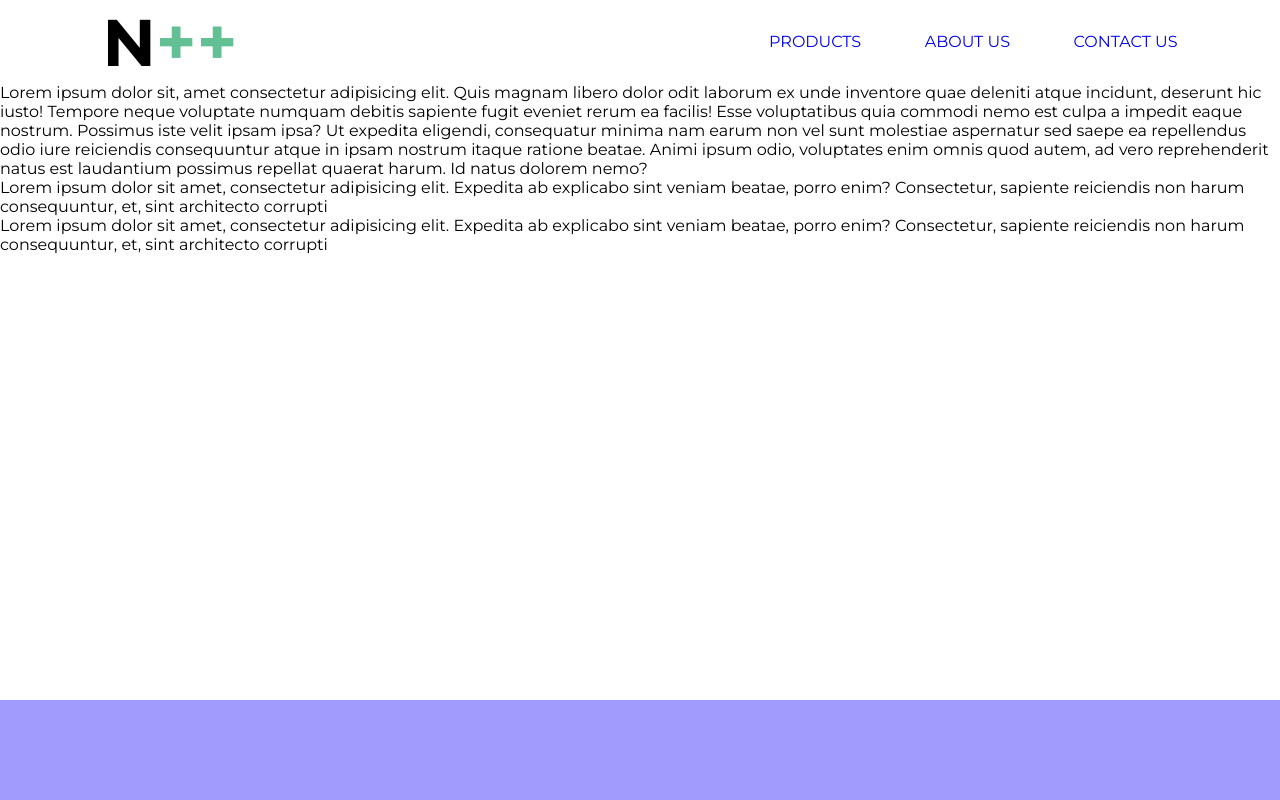
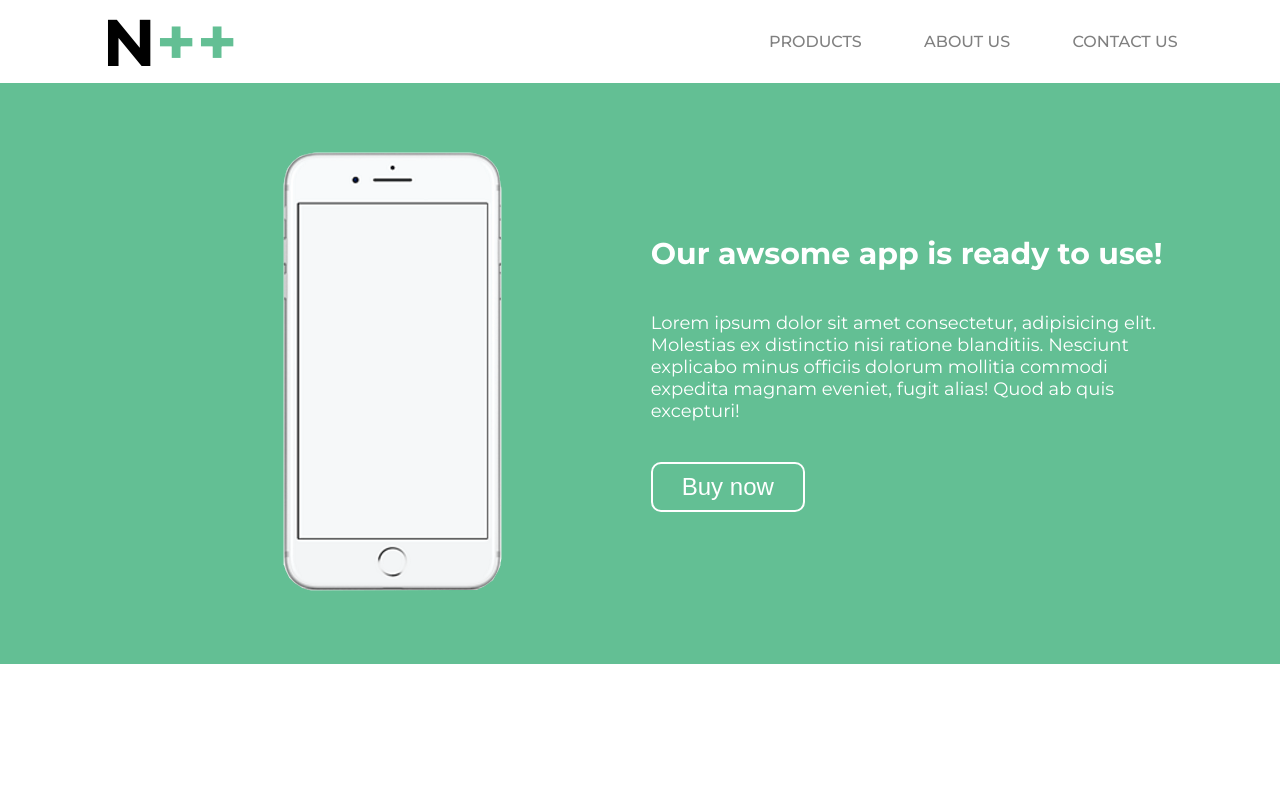
Before and after one commit to VeryLazyFox/homeworks, a PHP site: page / in a window 1280 px wide. Run offline with PHP 8.4, Linux system fonts and the light colour scheme.

Commit message:
add section with iphone

```diff
--- a/WD_PS1 HTML, CSS/Landing/index.html
+++ b/WD_PS1 HTML, CSS/Landing/index.html
@@ -17,16 +17,17 @@
           <a href="#">contact us</a>
       </nav>
     </header>
-	<div class="container">
-		<div class="container__item container__item-green">
-			Lorem ipsum dolor sit, amet consectetur adipisicing elit. Quis magnam libero dolor odit laborum ex unde inventore quae deleniti atque incidunt, deserunt hic iusto! Tempore neque voluptate numquam debitis sapiente fugit eveniet rerum ea facilis! Esse voluptatibus quia commodi nemo est culpa a impedit eaque nostrum. Possimus iste velit ipsam ipsa? Ut expedita eligendi, consequatur minima nam earum non vel sunt molestiae aspernatur sed saepe ea repellendus odio iure reiciendis consequuntur atque in ipsam nostrum itaque ratione beatae. Animi ipsum odio, voluptates enim omnis quod autem, ad vero reprehenderit natus est laudantium possimus repellat quaerat harum. Id natus dolorem nemo?
+    <section class="iphone">
+      <div class="phone">
+        <div class="phone__image">
+          <img src="img/iPhone.png" alt="iPhone">
         </div>
-		<div class="container__item container__item-blue">
-			Lorem ipsum dolor sit amet, consectetur adipisicing elit. Expedita ab explicabo sint veniam beatae, porro enim? Consectetur, sapiente reiciendis non harum consequuntur, et, sint architecto corrupti
+        <div class="phone__text">
+          <h2 class="headline">Our awsome app is ready to use!</h2>
+          <p class="text">Lorem ipsum dolor sit amet consectetur, adipisicing elit. Molestias ex distinctio nisi ratione blanditiis. Nesciunt explicabo minus officiis dolorum mollitia commodi expedita magnam eveniet, fugit alias! Quod ab quis excepturi! </p>
+          <button>Buy now</button>
         </div>
-  <div class="container__item container__item-mint">
-    Lorem ipsum dolor sit amet, consectetur adipisicing elit. Expedita ab explicabo sint veniam beatae, porro enim? Consectetur, sapiente reiciendis non harum consequuntur, et, sint architecto corrupti
       </div>
-	<footer></footer>
+    </section>
   </body>
 </html>
--- a/WD_PS1 HTML, CSS/Landing/style.css
+++ b/WD_PS1 HTML, CSS/Landing/style.css
@@ -1,4 +1,4 @@
-@import url("https://fonts.googleapis.com/css?family=Montserrat:400,700");
+@import url("https://fonts.googleapis.com/css?family=Montserrat:400,500,700");
 body {
   margin: 0;
   min-height: 100vh;
@@ -37,14 +37,46 @@ body {
 }
 .header .navigation a {
   text-decoration: none;
+  color: grey;
+  font-weight: 500;
 }
 
-footer {
-  background-color: #a29bfe;
-  height: 100px;
-  position: absolute;
-  width: 100%;
-  bottom: 0;
+.iphone {
+  background-color: #63bf94;
+}
+.iphone .phone {
+  padding: 65px 0px;
+  display: flex;
+  align-items: center;
+  width: 84%;
+  margin: 0 auto;
+  justify-content: space-between;
+}
+.iphone .phone__text {
+  width: 49%;
+  color: white;
+  font-size: 18px;
+}
+.iphone .phone__text .text {
+  margin: 40px 0px;
+}
+.iphone .phone__text button {
+  background-color: transparent;
+  padding: 9px 29px;
+  color: white;
+  font-size: 24px;
+  cursor: pointer;
+  border: solid 2px white;
+  border-radius: 10px;
+}
+.iphone .phone__image {
+  margin-left: 175px;
+}
+
+h2 {
+  font-size: 30px;
+  color: white;
+  font-weight: 600;
 }
 
 /*# sourceMappingURL=style.css.map */
--- a/WD_PS1 HTML, CSS/Landing/style.scss
+++ b/WD_PS1 HTML, CSS/Landing/style.scss
@@ -1,4 +1,4 @@
-@import url('https://fonts.googleapis.com/css?family=Montserrat:400,700');
+@import url('https://fonts.googleapis.com/css?family=Montserrat:400,500,700');
 body {
   margin: 0;
   min-height:100vh;
@@ -34,13 +34,45 @@ body {
     justify-content: space-between;
     a{
       text-decoration: none;
+      color:grey;
+      font-weight: 500;
     }
   }
 }
-footer{
-  background-color: #a29bfe;
-  height: 100px;
-  position: absolute;
-  width: 100%;
-  bottom: 0;
+.iphone{
+  background-color: #63bf94;
+  .phone{
+    padding: 65px 0px;
+    display: flex;
+    align-items: center;
+    // justify-content: center;
+    width: 84%;
+    margin: 0 auto;
+    justify-content: space-between;
+    &__text{
+      width: 49%;
+      color: white;
+      font-size: 18px;
+      .text{
+        margin: 40px 0px;
+      }
+      button{
+        background-color: transparent;
+        padding: 9px 29px;
+        color: white;
+        font-size: 24px;
+        cursor: pointer;
+        border: solid 2px white;
+        border-radius: 10px;
+      }
+    }
+    &__image{
+      margin-left: 175px;
+    }
+  }
 }
+h2{
+  font-size: 30px;
+  color: white;
+  font-weight: 600;
+}
```
Also changed, not shown: WD_PS1 HTML, CSS/Landing/img/iPhone.png (added), 1 other file. Lines whose indentation alone changed are shown as unchanged.
